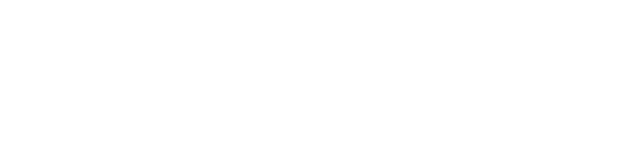
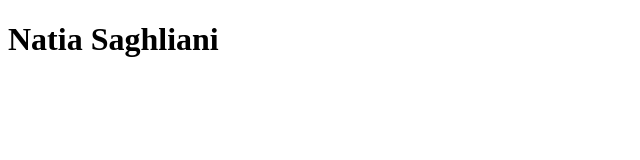
Before and after one commit to natia-saghliani-tbc-it-academy/git-day-2-github-homework, a plain HTML site: page index.html in a window 1280 px wide. Shown: the whole page, without its empty margins (0-640 px from the left). Drawn offline with Linux system fonts and the light colour scheme.

Commit message:
feat:update my index file

```diff
--- a/index.html
+++ b/index.html
@@ -6,5 +6,6 @@
     <title>Day 2</title>
 </head>
 <body>
+    <h1>Natia Saghliani</h1>
 </body>
 </html>
```
